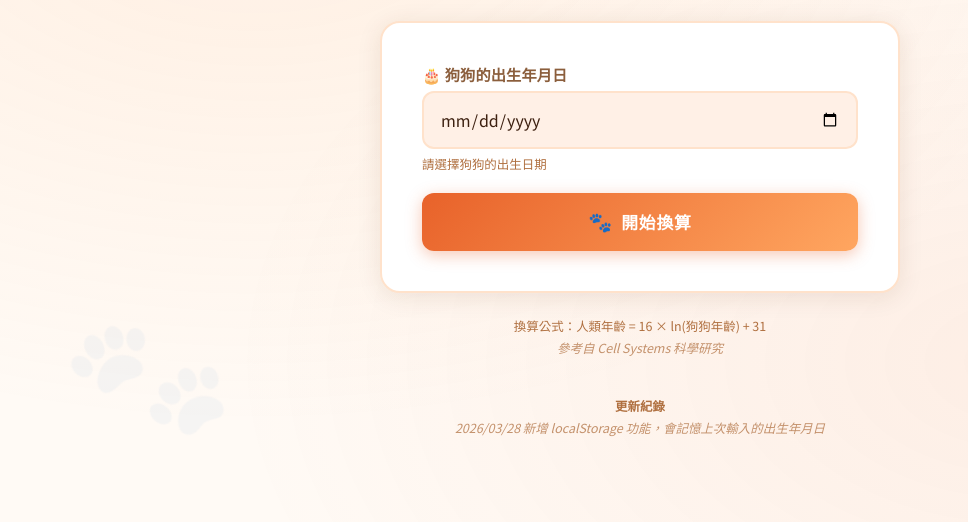
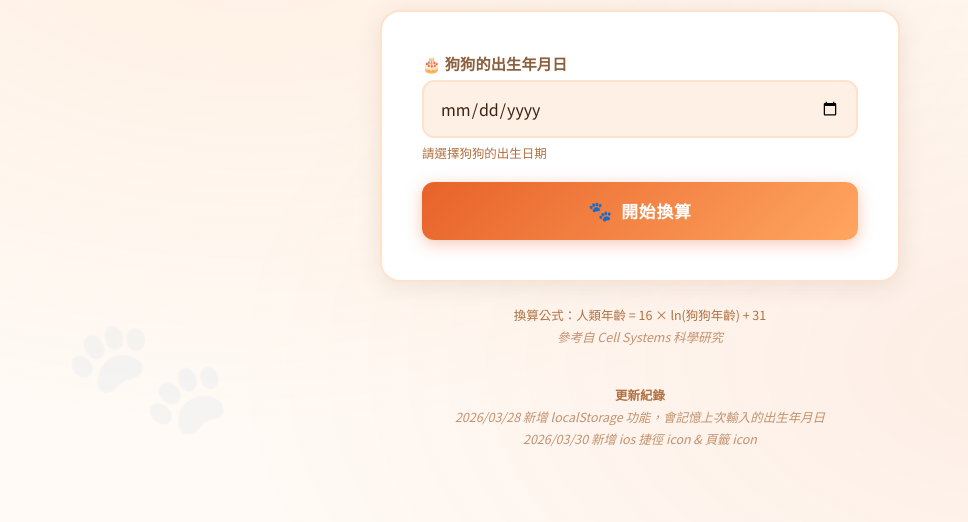
Before and after one commit to Wolseywu/0326_practice, a plain HTML site: page index.html in a window 1280 px wide. Shown: the part 278-800 px from the top of the page, without its empty margins (0-968 px from the left). Drawn offline with Linux system fonts and the light colour scheme.

Commit message:
0330 update change log

```diff
--- a/index.html
+++ b/index.html
@@ -66,6 +66,7 @@
       <p class="footer-note">參考自 <em>Cell Systems</em> 科學研究</p>
       <p class="footer-changelog">更新紀錄</p>
       <p class="footer-note">2026/03/28 新增 localStorage 功能，會記憶上次輸入的出生年月日</p>
+      <p class="footer-note">2026/03/30 新增 ios 捷徑 icon & 頁籤 icon</p>
     </footer>
 
   </main>
```
